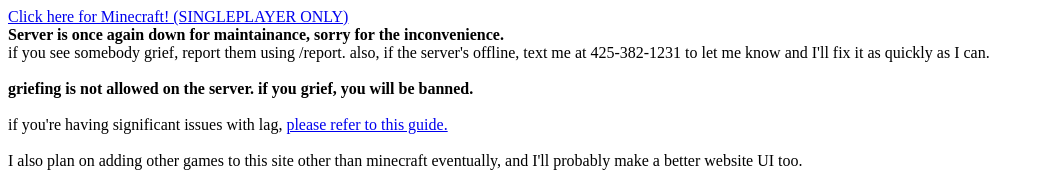
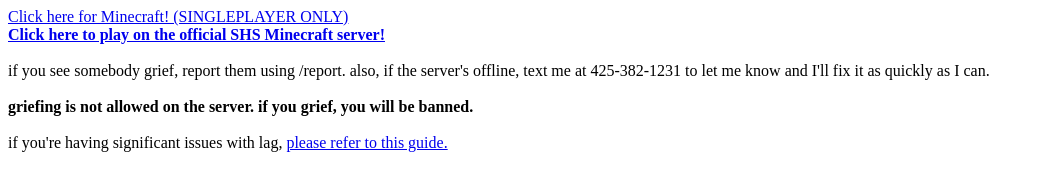
Before and after one commit to BaconManiaGD/baconmaniagd.github.io, a plain HTML site: page index.html in a window 1280 px wide. Shown: the top 171 px of the page, without its empty margins (0-1044 px from the left). Drawn offline with Linux system fonts and the light colour scheme.

Commit message:
Update index.html

```diff
--- a/index.html
+++ b/index.html
@@ -6,7 +6,7 @@
 		<a href="https://baconmaniagd.github.io/shsminecraft/ohio.html">Click here for Minecraft! (SINGLEPLAYER ONLY)</a>
 	</header>
 	<b>
-		Server is once again down for maintainance, sorry for the inconvenience.
+		<a href="https://fantastic-succotash-g477pj5q4wv72vwp4-8081.app.github.dev/">Click here to play on the official SHS Minecraft server!</a><br>
 
 	</b>
 	<body>
```
